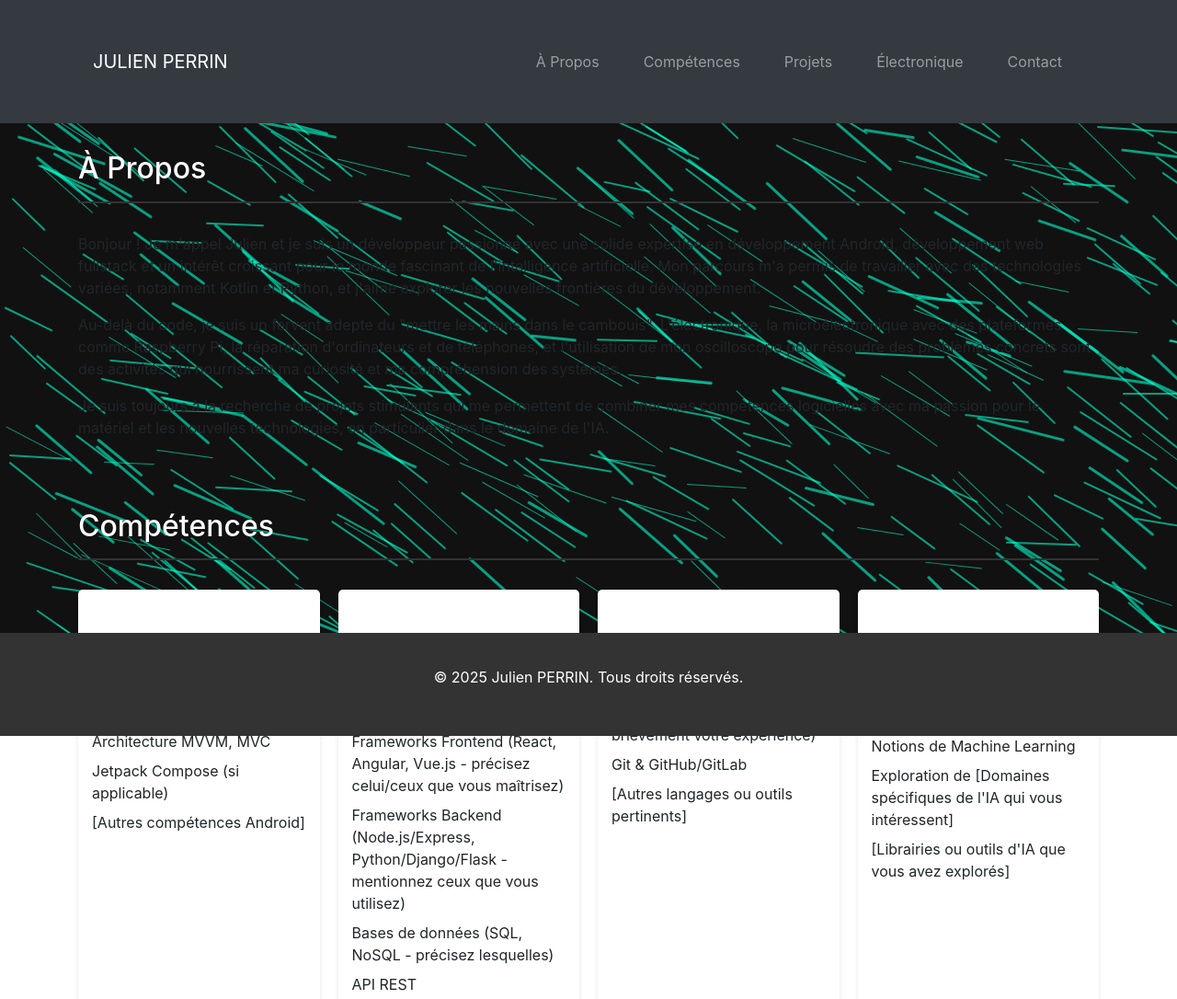
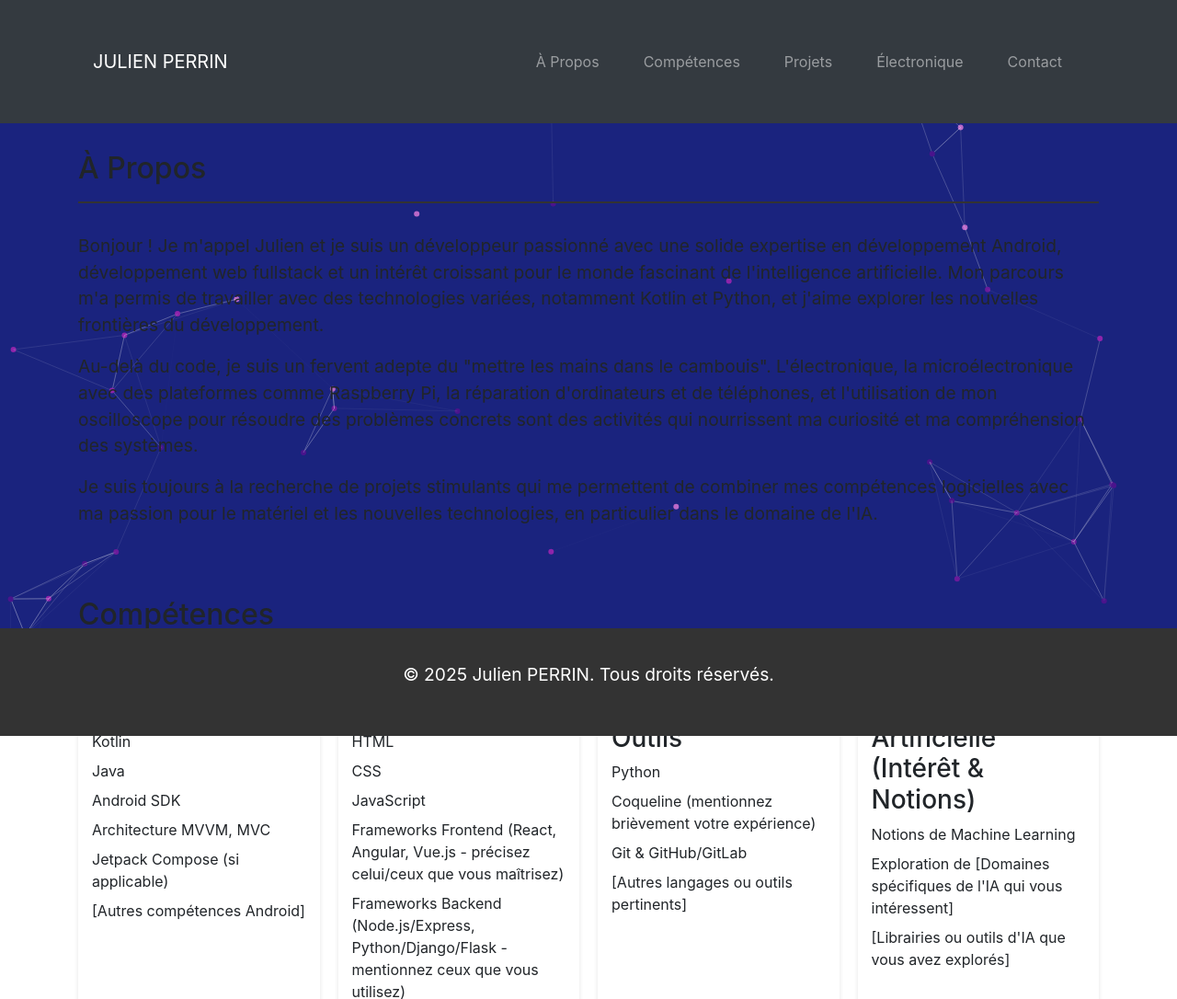
Before and after one commit to ujju16/Gemini_folio, a plain HTML site: page index.html in a window 1280 px wide. Shown: the top 1086 px of the page at 92% size. Drawn offline with nearby package versions, Linux system fonts and the light colour scheme; animation ran at ten frames a second; a web font is replaced by a local one.

```diff
--- a/index.html
+++ b/index.html
@@ -8,7 +8,9 @@
     <link rel="stylesheet" href="https://stackpath.bootstrapcdn.com/bootstrap/4.5.2/css/bootstrap.min.css">
 </head>
 <body>
-    <div id="animated-background"></div>
+    <div class="background">
+        <canvas id="circuitCanvas"></canvas>
+    </div>
     <header class="bg-dark text-white py-3">
     <div class="container">
         <nav class="navbar navbar-expand-lg navbar-dark">
--- a/script.js
+++ b/script.js
@@ -1,56 +1,90 @@
-// script.js
-console.log("Portfolio script chargé !");
+const canvas = document.getElementById('circuitCanvas');
+const ctx = canvas.getContext('2d');
+let width = window.innerWidth;
+let height = window.innerHeight;
+canvas.width = width;
+canvas.height = height;
 
-const animatedBackground = document.getElementById('animated-background');
-const numberOfLines = 550; // Nombre de lignes à générer
+const particles = [];
+const numParticles = 50;
+const speed = 0.5;
+const particleSize = 3;
+const connectionDistance = 150;
+const colors = ['#4a148c', '#6a1b9a', '#8e24aa', '#ba68c8']; // Nuances de violet
 
-function createCircuitLine() {
-    const line = document.createElement('div');
-    line.classList.add('circuit-line');
+class Particle {
+    constructor(x, y, vx, vy, color) {
+        this.x = x;
+        this.y = y;
+        this.vx = vx;
+        this.vy = vy;
+        this.color = color;
+    }
 
-    const width = Math.random() * 50 + 50; // Longueur aléatoire
-    const height = Math.random() * 2 + 1;   // Épaisseur aléatoire
-    const x = Math.random() * 100;         // Position X aléatoire (%)
-    const y = Math.random() * 100;         // Position Y aléatoire (%)
-    const speed = Math.random() * 5 + 2;   // Vitesse d'animation aléatoire (en s)
-    const directionX = Math.random() > 0.5 ? 1 : -1; // Direction horizontale aléatoire
-    const directionY = Math.random() > 0.5 ? 1 : -1; // Direction verticale aléatoire
+    draw() {
+        ctx.beginPath();
+        ctx.arc(this.x, this.y, particleSize, 0, Math.PI * 2);
+        ctx.fillStyle = this.color;
+        ctx.fill();
+    }
 
-    line.style.width = `${width}px`;
-    line.style.height = `${height}px`;
-    line.style.left = `${x}%`;
-    line.style.top = `${y}%`;
-    line.style.transform = `translate(<span class="math-inline"></span>)`; // Centrer l'origine
+    update() {
+        this.x += this.vx;
+        this.y += this.vy;
 
-    // Animation plus complexe pour un effet de mouvement continu
-    line.style.animation = `move ${speed}s linear infinite alternate`;
+        // Rebonds sur les bords
+        if (this.x < 0 || this.x > width) this.vx *= -1;
+        if (this.y < 0 || this.y > height) this.vy *= -1;
 
-    // Modifier légèrement l'animation pour chaque ligne pour plus de variété
-    const moveX = (Math.random() - 0.5) * 20;
-    const moveY = (Math.random() - 0.5) * 20;
-    const duration = speed * (Math.random() * 0.5 + 0.75); // Durée légèrement différente
-
-    line.style.animationName = 'abstractCircuitMove';
-    line.style.animationDuration = `${duration}s`;
-    line.style.animationTimingFunction = 'linear';
-    line.style.animationIterationCount = 'infinite';
-    line.style.animationDirection = 'alternate';
-
-    animatedBackground.appendChild(line);
+        this.draw();
+    }
 }
 
-// Définir l'animation keyframes en JavaScript pour plus de contrôle
-const styleSheet = document.createElement("style");
-styleSheet.type = "text/css";
-styleSheet.textContent = `@keyframes abstractCircuitMove {
-    0% { transform: translateX(0) }
-    50% { transform: translateY(100) }
-    100% { transform: rotate(45deg) }
-};`
+function init() {
+    particles.length = 0; // Réinitialise le tableau de particules
+    for (let i = 0; i < numParticles; i++) {
+        const x = Math.random() * width;
+        const y = Math.random() * height;
+        const vx = (Math.random() - 0.5) * speed;
+        const vy = (Math.random() - 0.5) * speed;
+        const color = colors[Math.floor(Math.random() * colors.length)];
+        particles.push(new Particle(x, y, vx, vy, color));
+    }
+}
 
-document.head.appendChild(styleSheet);
+function animate() {
+    requestAnimationFrame(animate);
+    ctx.clearRect(0, 0, width, height);
+    ctx.fillStyle = '#1a237e'; // Bleu foncé de fond
+    ctx.fillRect(0, 0, width, height);
 
+    for (let i = 0; i < particles.length; i++) {
+        particles[i].update();
+        // Dessiner les connexions entre les particules proches
+        for (let j = i + 1; j < particles.length; j++) {
+            const dx = particles[i].x - particles[j].x;
+            const dy = particles[i].y - particles[j].y;
+            const distance = Math.sqrt(dx * dx + dy * dy);
 
-for (let i = 0; i < numberOfLines; i++) {
-    createCircuitLine();
+            if (distance < connectionDistance) {
+                ctx.beginPath();
+                ctx.moveTo(particles[i].x, particles[i].y);
+                ctx.lineTo(particles[j].x, particles[j].y);
+                ctx.strokeStyle = `rgba(255, 255, 255, ${1 - distance / connectionDistance})`; // Blanc transparent
+                ctx.lineWidth = 0.5;
+                ctx.stroke();
+            }
+        }
+    }
 }
+
+window.addEventListener('resize', () => {
+    width = window.innerWidth;
+    height = window.innerHeight;
+    canvas.width = width;
+    canvas.height = height;
+    init(); // Réinitialiser les particules lors du redimensionnement
+});
+
+init();
+animate();
--- a/style.css
+++ b/style.css
@@ -1,10 +1,11 @@
 /* style.css */
+@import url('https://fonts.googleapis.com/css2?family=Cascadia+Code:wght@400;700&display=swap');
+
 body {
-    font-family: sans-serif;
+    font-family:'Cascadia Code', monospace;
     margin: 0;
     padding: 0;
     background-color: #f4f4f4;
-    color: #fff;
     line-height: 1.6;
 }
 
@@ -46,7 +47,6 @@ header nav ul li a {
 }
 
 .section h2 {
-    color: #fff;
     border-bottom: 2px solid #333;
     padding-bottom: 0.5em;
     margin-bottom: 1em;
@@ -66,8 +66,7 @@ header nav ul li a {
 }
 
 .competence h3 {
-    margin-top: 0;
-    color: #fff;
+    margin-top: 0
 }
 
 .competence ul {
@@ -93,8 +92,7 @@ header nav ul li a {
 }
 
 .projet-card h3 {
-    margin-top: 0;
-    color: #fff;
+    margin-top: 0
 }
 
 .projet-card p {
@@ -119,6 +117,7 @@ header nav ul li a {
     grid-template-columns: 1fr 1fr;
     gap: 20px;
     margin-bottom: 1em;
+    color: #fff;
 }
 
 .electronique-details h3 {
@@ -142,6 +141,7 @@ header nav ul li a {
 
 .form-group {
     margin-bottom: 1em;
+    color: #fff;
 }
 
 .form-group label {
@@ -238,29 +238,37 @@ footer {
     width: 100%;
 }
 
-#animated-background {
+body {
+    margin: 0;
+    overflow: auto; /* Empêche la barre de défilement due au canvas */
+    font-family: sans-serif; /* Police de base pour le contenu */ /* Couleur de texte de base */
+}
+
+.background {
     position: fixed;
     top: 0;
     left: 0;
     width: 100%;
     height: 100%;
-    z-index: -1; /* Pour que le fond soit derrière le contenu */
-    background-color: #111; /* Couleur de fond de base */
-    overflow: hidden; /* Empêche le dépassement des éléments d'animation */
+    z-index: -1; /* Place le fond en arrière-plan */
 }
 
-.circuit-line {
-    position: absolute;
-    background-color: #00ffcc;
-    opacity: 0.6;
-    border-radius: 2px;
+#circuitCanvas {
+    display: block; /* Supprime l'espace sous le canvas */
 }
 
-@keyframes moveLines {
-    0% {
-        transform: translate(0, 3);
-    }
-    100% {
-        transform: translate(-550px, -250px); /* Ajustez pour la direction et la vitesse */
-    }
+.content {
+    position: relative;
+    z-index: 1; /* Place le contenu au-dessus du fond */
+    padding: 20px;
+    text-align: center;
 }
+
+h1 {
+    font-size: 2.5em;
+    margin-bottom: 10px;
+}
+
+p {
+    font-size: 1.2em;
+}
```
